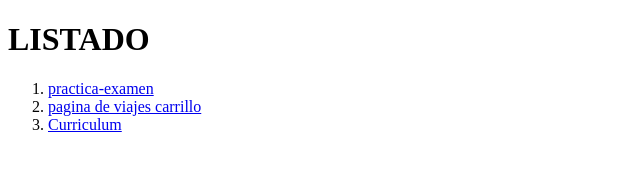
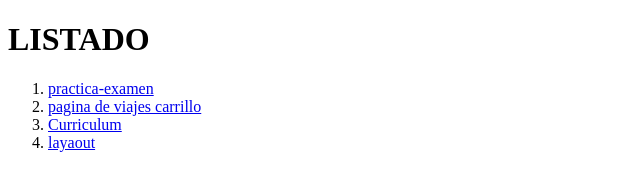
Before and after one commit to RafaelRealV/RafaelRealV.github.io, a plain HTML site: page index.html in a window 1280 px wide. Shown: the full height of the page, 0-640 px from the left. Drawn offline with Linux system fonts and the light colour scheme.

Commit message:
index layaut

```diff
--- a/index.html
+++ b/index.html
@@ -13,6 +13,7 @@
         <li><a href="ExamenFalse/practicaExamen.html">practica-examen</a></li>
         <li><a href="paginaViajes/principal.html">pagina de viajes carrillo</a></li>
         <li><a href="curriculum/curriculum.html">Curriculum</a></li>
+        <li><a href="practicaLayaut/practicaLayaut.html">layaout</a></li>
     </ol>
 </body>
 
```
